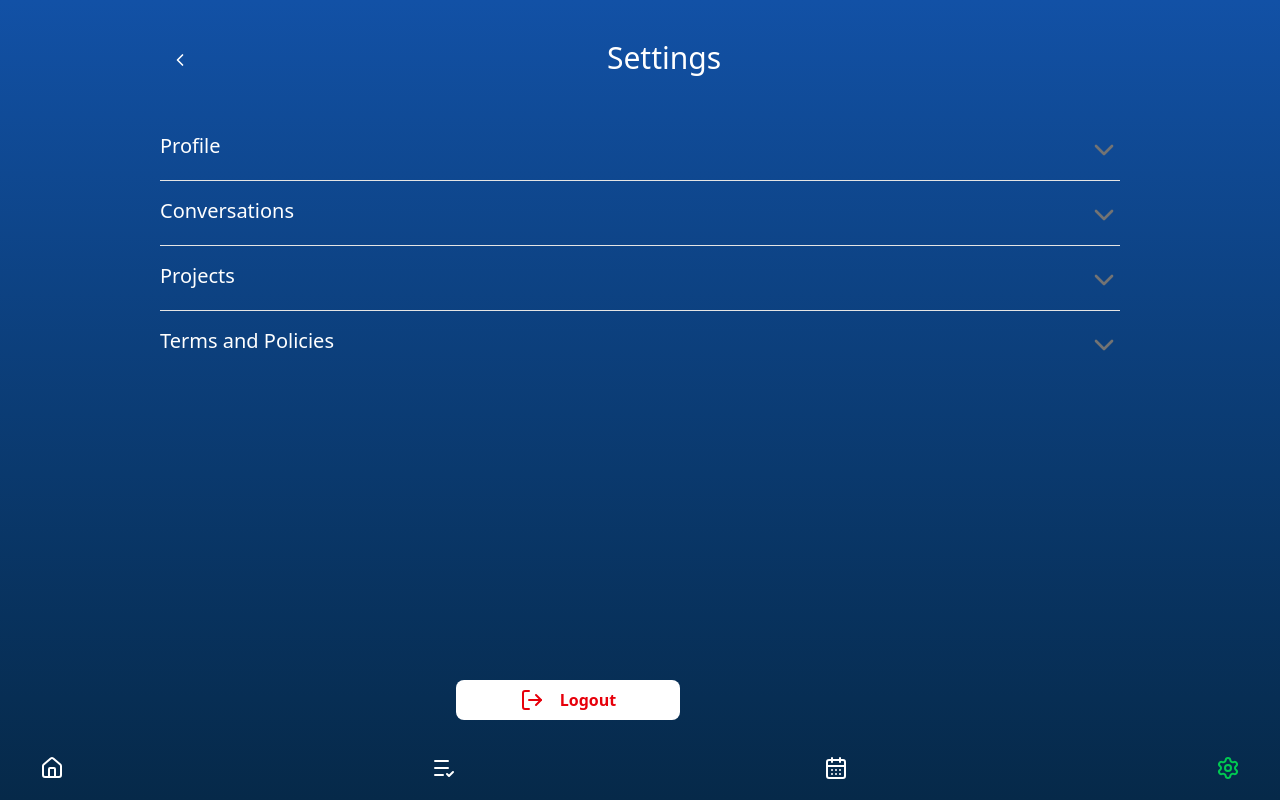
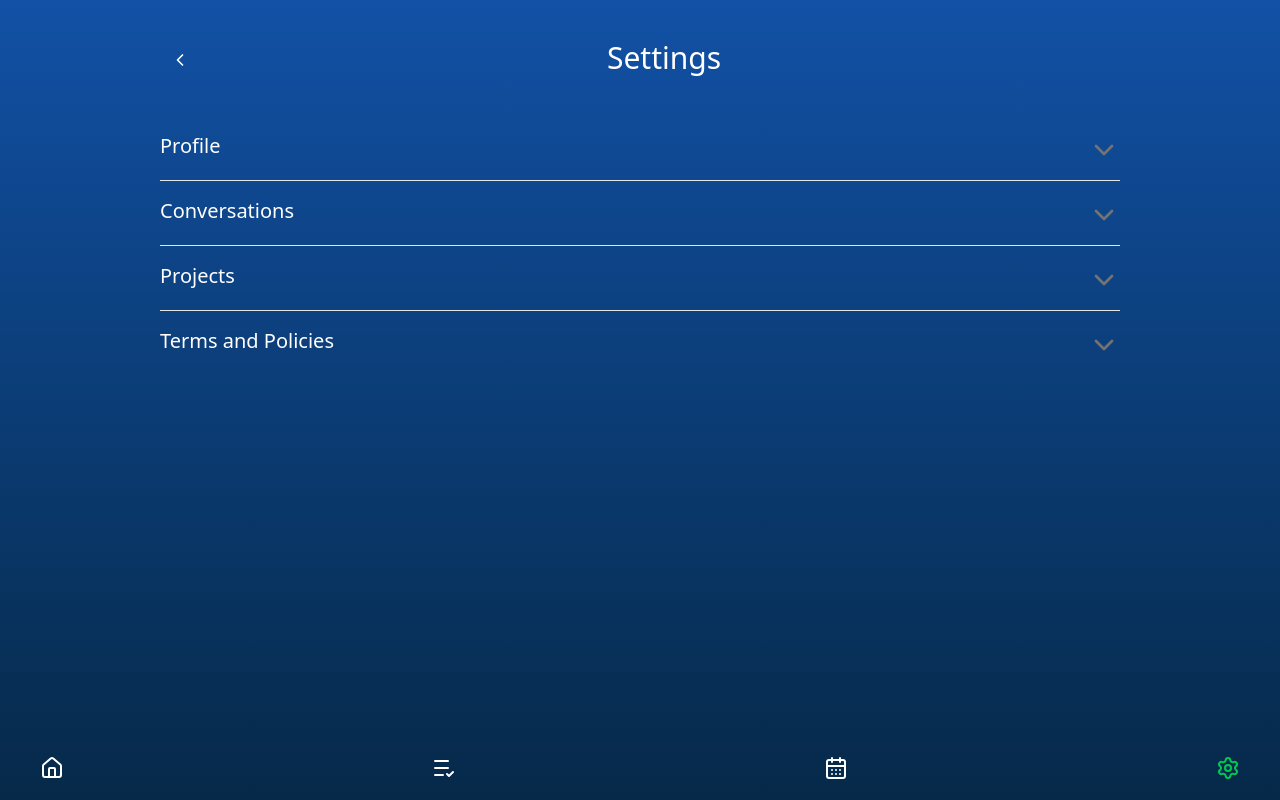
Before and after one commit to sagarpatra99/Full-Stack-Todo-App, a React (Vite) app in the folder Frontend/: page /setting in a window 1280 px wide. Built offline with nearby package versions, Linux system fonts and the light colour scheme.

Commit message:
added responsive ui

```diff
--- a/Frontend/src/components/pages/Login.jsx
+++ b/Frontend/src/components/pages/Login.jsx
@@ -43,7 +43,7 @@ export const Login = () => {
   };
   return (
     <div className="min-h-screen w-full bg-linear-to-b from-[#1251A6] to-[#062949] flex sm:flex-row flex-col items-center justify-center text-white">
-      <div className="w-full sm:w-[50%] px-4 3xs:px-6 2xs:px-12 xs:px-18 sm:px-48 bg-purple-400k text-center space-y-6">
+      <div className="w-full sm:w-[50%] lg:w-[60%] px-4 3xs:px-6 2xs:px-12 xs:px-18 sm:px-48 lg:px-32 bg-purple-400k text-center space-y-6">
         <div className="bg-white mx-auto w-fit p-4 rounded-full cursor-pointer shadow-2xl hover:shadow-lg duration-300 shadow-gray-200">
           <Check size={30} className="text-[#08315A]" />
         </div>
@@ -108,7 +108,7 @@ export const Login = () => {
           </Link>
         </div>
       </div>
-      <div className="hidden sm:block sm:w-[50%] pl-36">
+      <div className="hidden sm:block sm:w-[50%] lg:w-[40%] sm:pl-36 lg:pl-5">
         <img src={loginDesktop} alt="" className="rounded-lg" />
       </div>
     </div>
--- a/Frontend/src/components/pages/Setting.jsx
+++ b/Frontend/src/components/pages/Setting.jsx
@@ -1,11 +1,9 @@
-import { LogOut } from "lucide-react";
 import {
   Accordion,
   AccordionContent,
   AccordionItem,
   AccordionTrigger,
 } from "@/components/ui/accordion";
-import { Button } from "../common/Button";
 import { TitleBar } from "../ui/TitleBar";
 import { Navbar } from "../ui/Navbar";
 
@@ -56,15 +54,6 @@ export const Setting = () => {
           </AccordionContent>
         </AccordionItem>
       </Accordion>
-      {/* Logout Button */}
-      <Button
-        to="/"
-        variant="danger"
-        className="w-56 mx-auto absolute bottom-20 right-150"
-      >
-        <LogOut />
-        Logout
-      </Button>
       <Navbar />
     </div>
   );
--- a/Frontend/src/components/pages/SignUp.jsx
+++ b/Frontend/src/components/pages/SignUp.jsx
@@ -47,7 +47,7 @@ export const SignUp = () => {
 
   return (
     <div className="min-h-screen w-full bg-linear-to-b from-[#1251A6] to-[#062949] flex sm:flex-row flex-col items-center justify-center text-white">
-      <div className="w-full sm:w-[50%] px-4 3xs:px-6 2xs:px-12 xs:px-18 sm:px-56 text-center space-y-6">
+      <div className="w-full sm:w-[50%] lg:w-[60%] px-4 3xs:px-6 2xs:px-12 xs:px-18 sm:px-56 lg:px-40 text-center space-y-6">
         <div className="bg-white mx-auto w-fit p-4 rounded-full cursor-pointer shadow-2xl hover:shadow-lg duration-300 shadow-gray-200">
           <Check size={30} className="text-[#08315A]" />
         </div>
@@ -116,7 +116,7 @@ export const SignUp = () => {
           </Link>
         </div>
       </div>
-      <div className="hidden sm:block sm:w-[50%]">
+      <div className="hidden sm:block sm:w-[50%] lg:w-[40%]">
         <img src={signupDesktop} alt="" className="rounded-lg" />
       </div>
     </div>
```
